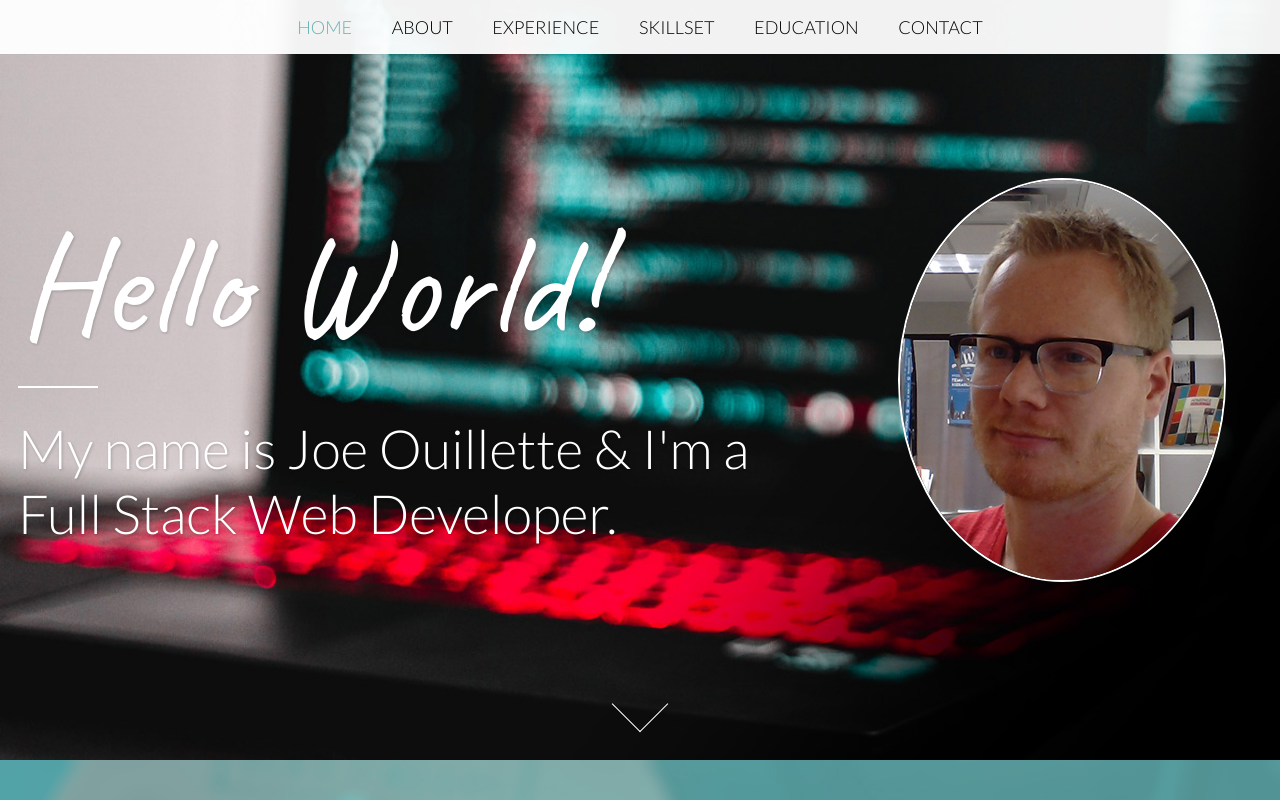
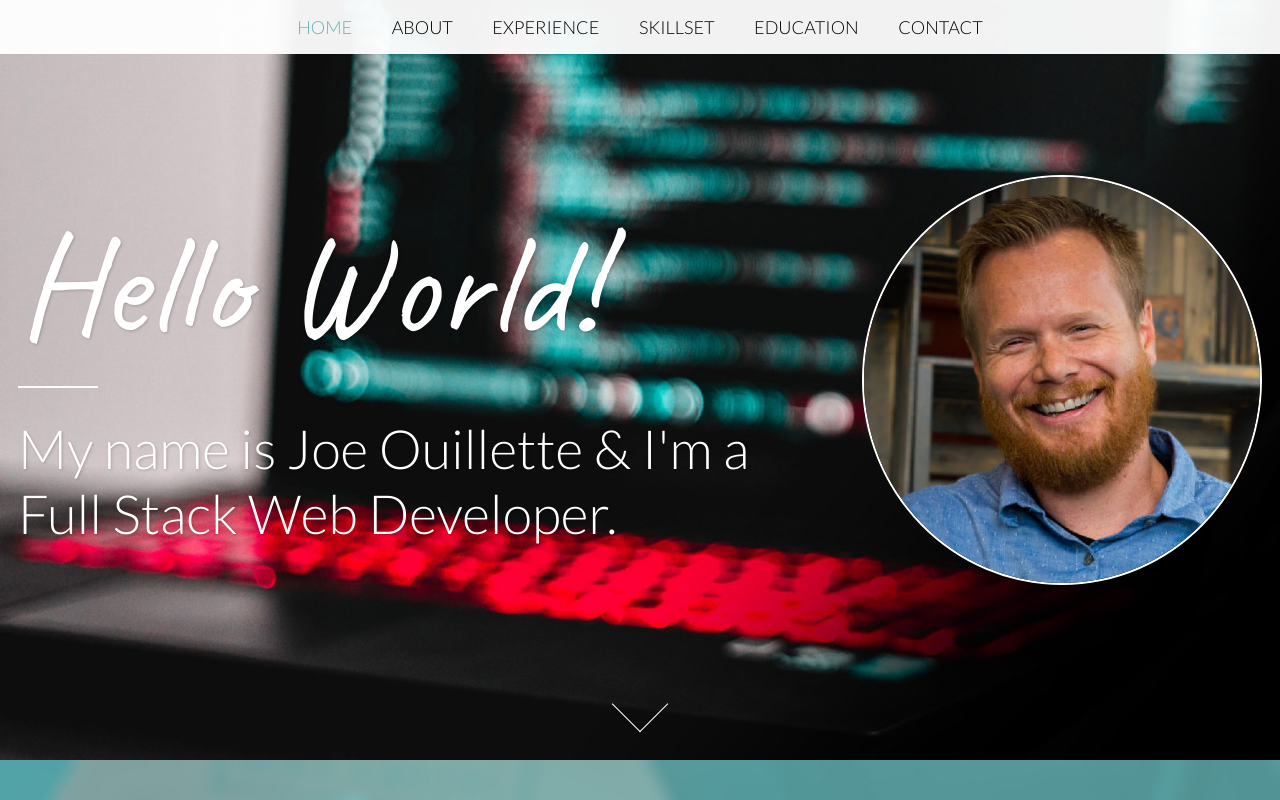
Before and after one commit to jouillette/jouillette.github.io, a plain HTML site: page index.html in a window 1280 px wide. Shown: the top 800 px of the page. Drawn offline with nearby package versions, Linux system fonts and the light colour scheme.

Commit message:
updated cover image

```diff
--- a/index.html
+++ b/index.html
@@ -30,7 +30,7 @@
                 <h2 class="type-this">My name is Joe Ouillette & I'm a Full Stack Web Developer.</h2>
             </div>
             <div class="imageWrap">
-                <img src="img/me.jpg" alt="Joe Ouillette">
+                <img src="img/joe.jpg" alt="Joe Ouillette">
             </div>
         </section>
     </div>
--- a/sass/partials/_header.scss
+++ b/sass/partials/_header.scss
@@ -63,6 +63,7 @@
         .imageWrap {
             flex: 1 1 auto;
             text-align: center;
+            max-width: 400px;
 
             @media only screen and (max-width: $mobile) {
                 max-width: 250px;
```
Also changed, not shown: img/joe.jpg (added), style.css, 1 other file.
